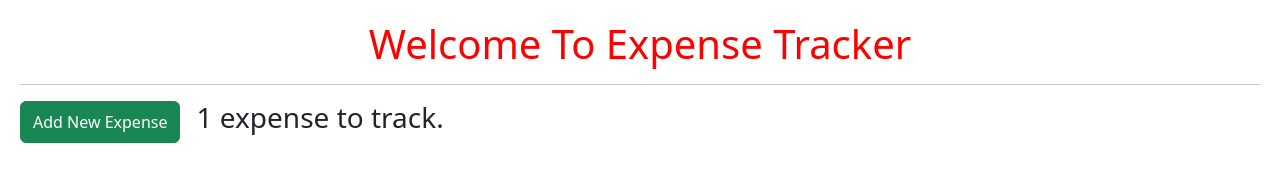
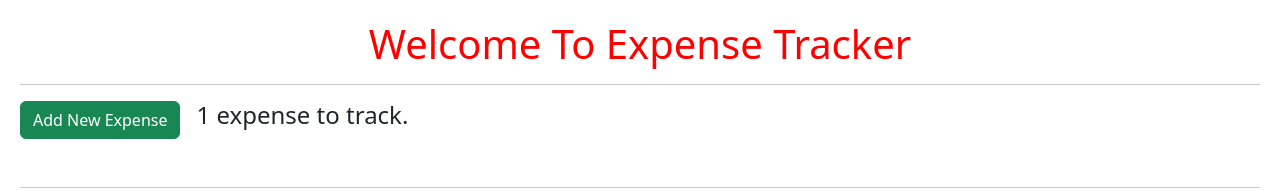
Before and after one commit to Shelton-beep/expense-tracker, a React (Vite) app: page / in a window 1280 px wide. Shown: the top 191 px of the page. Built offline with nearby package versions, Linux system fonts and the light colour scheme.

Commit message:
changed font size

```diff
--- a/src/App.tsx
+++ b/src/App.tsx
@@ -30,7 +30,7 @@ function App() {
           buttonColor={showForm ? "danger" : "success"}
           handleClick={() => setShowForm(!showForm)}
         />
-        <h3>
+        <h3 className="fs-4">
           {visibleExpenses.length} {noun} to track.
         </h3>
       </div>
```
